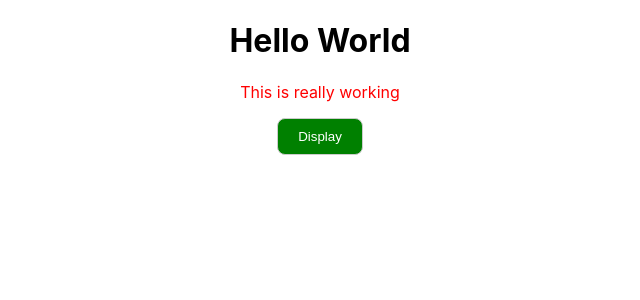
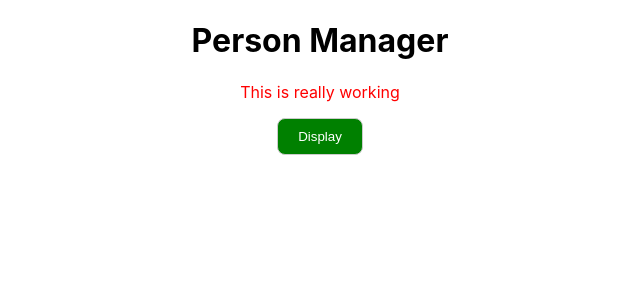
Before and after one commit to samon03/React-Udemy, a React app: page / in a window 1280 px wide. Shown: the top 300 px of the page, without its empty margins (320-960 px from the left). Built offline with nearby package versions, Linux system fonts and the light colour scheme.

Commit message:
class-based props

```diff
--- a/src/components/Cookpit/Cookpit.js
+++ b/src/components/Cookpit/Cookpit.js
@@ -19,7 +19,7 @@ const cookpit = (props) => {
 
    return (
         <div className={classStyle.Cookpit}>
-            <h1>Hello World</h1>
+            <h1>{props.title}</h1>
             <p className={classes.join(' ')}>This is really working</p>
             <button className={btnClass} onClick={props.clicked}>Display</button>
         </div>
--- a/src/containers/App.js
+++ b/src/containers/App.js
@@ -60,6 +60,7 @@ class App extends Component {
     return (
         <div className={classStyle.App}>
            <Cookpit
+                title={this.props.appTitle}
                 showPersons={this.state.showPersons}
                 persons={this.state.persons}
                 clicked={this.toogleHandler}/>
--- a/src/index.js
+++ b/src/index.js
@@ -6,7 +6,7 @@ import reportWebVitals from './reportWebVitals';
 
 ReactDOM.render(
   <React.StrictMode>
-    <App />
+    <App appTitle="Person Manager"/>
   </React.StrictMode>,
   document.getElementById('root')
 );
```
